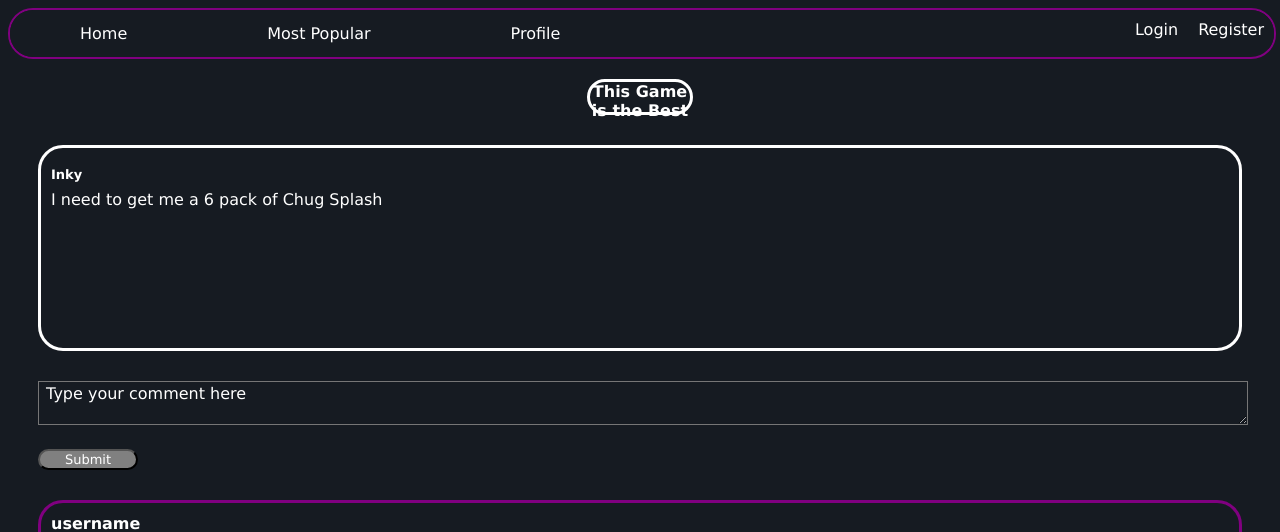
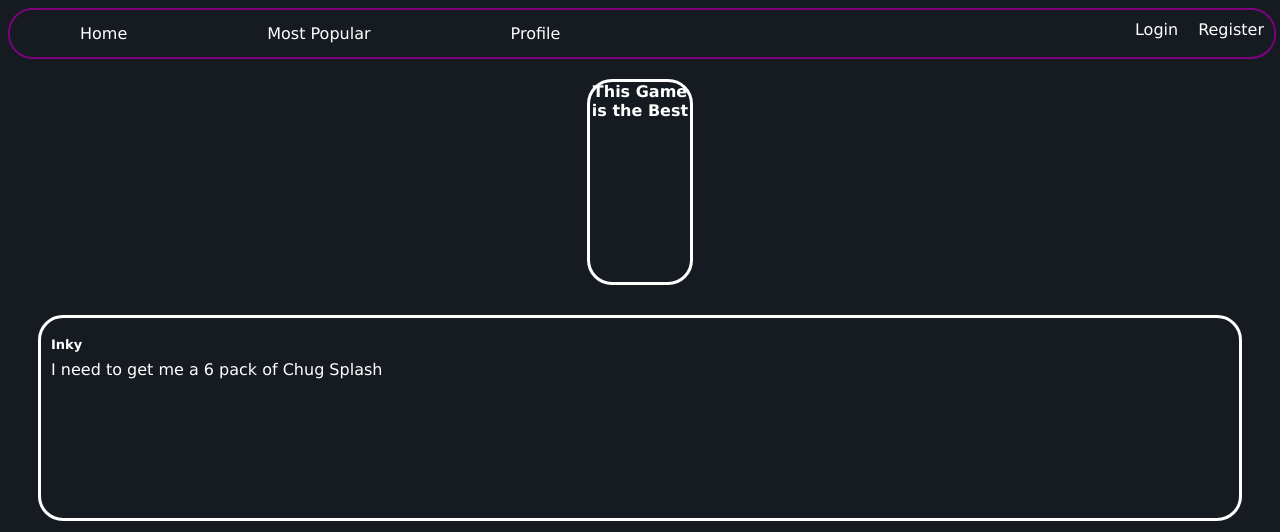
Before and after one commit to jcarrier12/arcade, a PHP site: page /post.php?count=4&game=fortnite in a window 1280 px wide. Shown: the top 532 px of the page. Run offline with PHP 8.4, Linux system fonts and the light colour scheme; data that the repository does not hold is empty.

Commit message:
Update arcade.css

```diff
--- a/arcade.css
+++ b/arcade.css
@@ -224,6 +224,9 @@ home_body.rd_left{
 	margin: auto;
 	margin-top: 20px;
 	border-radius: 25px;
+	display: flex;
+	flex-direction: column;
+	min-height: 200px;
 }
 
 .post_main_body{
```
